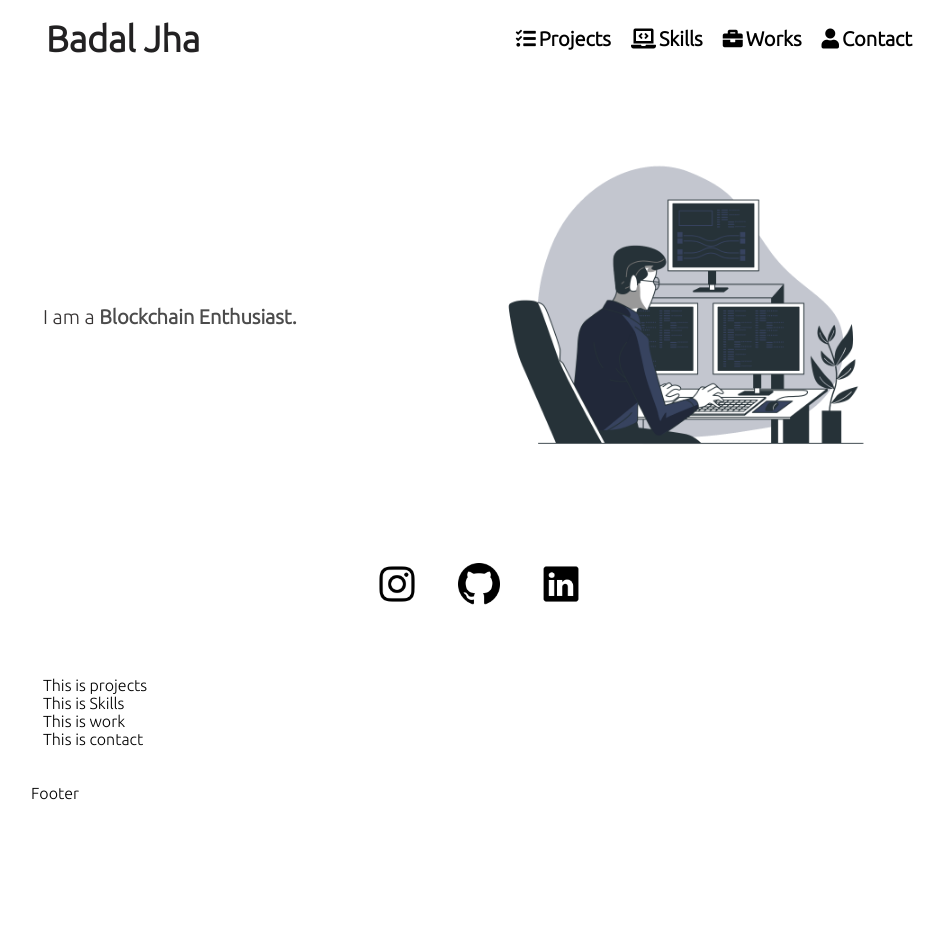
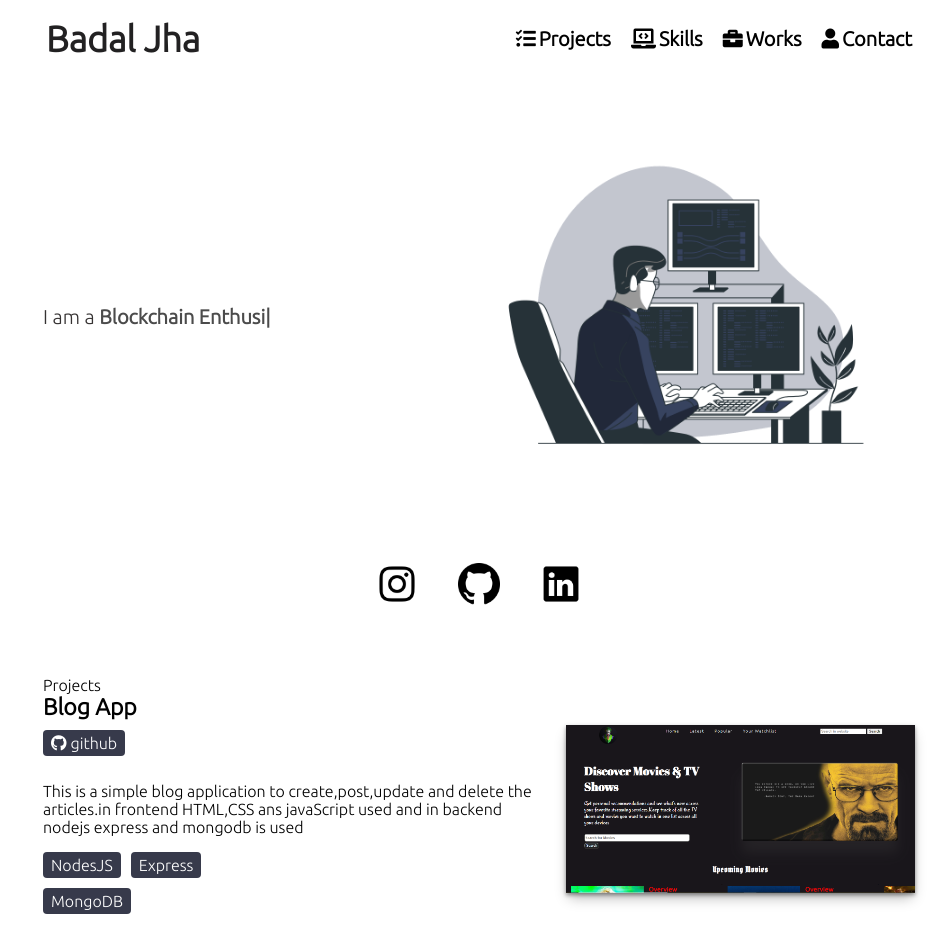
Before and after one commit to Badal-Jha/my-portfolio-website, a React (Create React App) app: page / in a window 1280 px wide. Shown: the top 952 px of the page, without its empty margins (161-1111 px from the left). Before the commit the page ends 802 px from the top, so only its background shows below. Built offline with nearby package versions, Linux system fonts and the light colour scheme.

Commit message:
project section completed

```diff
--- a/src/App.js
+++ b/src/App.js
@@ -1,5 +1,6 @@
 import React from "react";
 import Home from "./components/home/home.jsx";
+import "./App.css";
 
 const App = (props) => {
   return <Home />;
--- /dev/null
+++ b/src/components/body/projects/project-card.css
@@ -0,0 +1,67 @@
+.project-card {
+  display: flex;
+  flex: 1;
+  justify-content: space-between;
+  align-items: center;
+
+  padding: 8px, 0;
+  margin-bottom: 30px;
+}
+
+.project-photo {
+  width: 40%;
+  box-shadow: rgba(0, 0, 0, 0.4) 0px 2px 4px,
+    rgba(0, 0, 0, 0.3) 0px 7px 13px -3px, rgba(0, 0, 0, 0.2) 0px -3px 0px inset;
+}
+.project-info {
+  margin-right: 24px;
+}
+.project-tags {
+  display: flex;
+  flex-wrap: wrap;
+  max-width: 40%;
+}
+.project-links {
+  margin-top: 10px;
+  display: flex;
+}
+.project-links > a {
+  text-decoration: none;
+}
+
+.tag,
+.project-link-button {
+  margin-right: 10px;
+  margin-bottom: 10px;
+  width: max-content;
+  border-radius: 3px;
+  background-color: rgb(55, 58, 75);
+  text-align: center;
+  color: white;
+  padding: 4px 8px;
+  border-radius: 4px;
+}
+.project-link-button i {
+  margin-right: 4px;
+}
+.project-title {
+  font-size: 23px;
+  font-weight: 800;
+}
+/* for small screen */
+@media only screen and (max-width: 720px) {
+  .project-photo {
+    width: 70%;
+  }
+  .project-card {
+    flex-direction: column-reverse;
+  }
+  .project-info {
+    width: 100%;
+    margin-top: 15px;
+    margin-left: 0;
+  }
+  .project-tags {
+    width: 100%;
+  }
+}
--- /dev/null
+++ b/src/components/body/projects/project-card.jsx
@@ -0,0 +1,38 @@
+import React from "react";
+import "./project-card.css";
+const ProjectCard = ({ project }) => {
+  console.log(project.image);
+  return (
+    <div className="project-card">
+      <div className="project-info">
+        <label className="project-title">{project.title}</label>
+        <div className="project-links">
+          {project.demo && (
+            <a href={project.demo} className="project-link">
+              <div className="project-link-button">
+                <i class="fas fa-globe"></i>live
+              </div>
+            </a>
+          )}
+          {project.github && (
+            <a href={project.github} className="github-link">
+              <div className="project-link-button">
+                <i class="fab fa-github"></i>github
+              </div>
+            </a>
+          )}
+        </div>
+        <p>{project.about}</p>
+        <div className="project-tags">
+          {project.tags.map((tag) => {
+            return <label className="tag">{tag}</label>;
+          })}
+        </div>
+      </div>
+
+      <img src={project.image} alt="image" className="project-photo" />
+    </div>
+  );
+};
+
+export default ProjectCard;
--- a/src/components/body/projects/project.jsx
+++ b/src/components/body/projects/project.jsx
@@ -1,6 +1,19 @@
 import React from "react";
+import "./projects.css";
+import projectsData from "../../data/projects";
+import ProjectCard from "./project-card";
 const Projects = () => {
-  return <div>This is projects</div>;
+  const data = projectsData;
+  return (
+    <div className="projects">
+      <div className="section-title">Projects</div>
+      <div>
+        {data.map((project) => {
+          return <ProjectCard project={project} />;
+        })}
+      </div>
+    </div>
+  );
 };
 
 export default Projects;
--- /dev/null
+++ b/src/components/data/projects.jsx
@@ -0,0 +1,31 @@
+const projects = [
+  {
+    id: 1,
+    title: "Blog App",
+    about:
+      "This is a simple blog application to create,post,update and delete the articles.in frontend HTML,CSS ans javaScript used and in backend nodejs express and mongodb is used",
+    tags: ["NodesJS", "Express", "MongoDB"],
+    demo: "",
+    github: "https://github.com/Badal-Jha/Book-List-App",
+    image: require("../../assets/projectImages/movieApp.png").default,
+  },
+  {
+    id: 2,
+    title: "Covid Tracker",
+    about: "You can see real time covid data of different states of india.",
+    tags: ["javascript", "NodesJS", "Express", "MongoDB"],
+    demo: "",
+    github: "https://github.com/Badal-Jha/Covid-Tracker",
+    image: require("../../assets/projectImages/covidApp.png").default,
+  },
+  {
+    id: 3,
+    title: "Movie App",
+    about: "This is a simple website to see reviews and rating of movies",
+    tags: ["Javascript", "NodesJS", "Express"],
+    demo: "",
+    github: "https://github.com/Badal-Jha/Movie-App",
+    image: require("../../assets/projectImages/movieApp.png").default,
+  },
+];
+export default projects;
--- a/src/index.css
+++ b/src/index.css
@@ -1,6 +1,7 @@
 body {
   margin: 0;
   font-family: "Ubuntu", sans-serif;
+
   -webkit-font-smoothing: antialiased;
   -moz-osx-font-smoothing: grayscale;
 }
```
Also changed, not shown: src/assets/projectImages/covidApp.png (added), src/assets/projectImages/movieApp.png (added), src/components/body/projects/projects.css (added).
